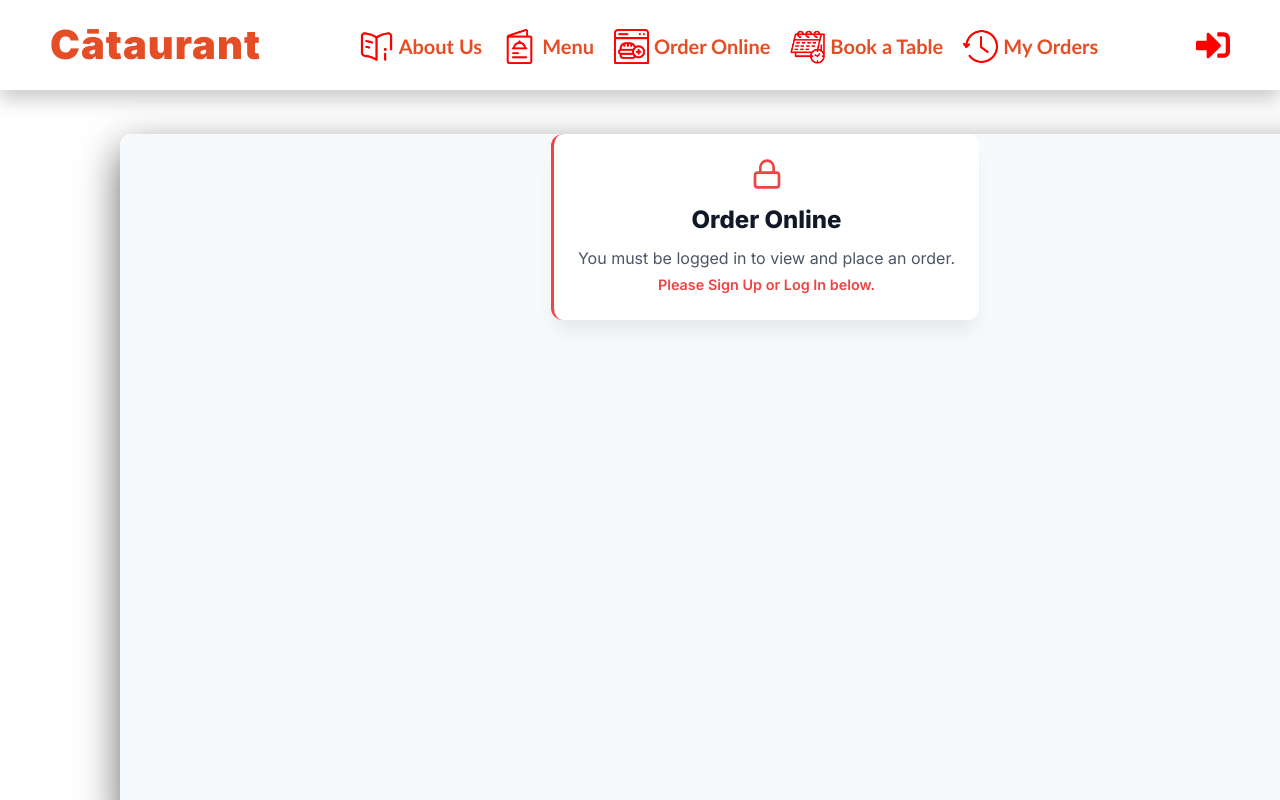
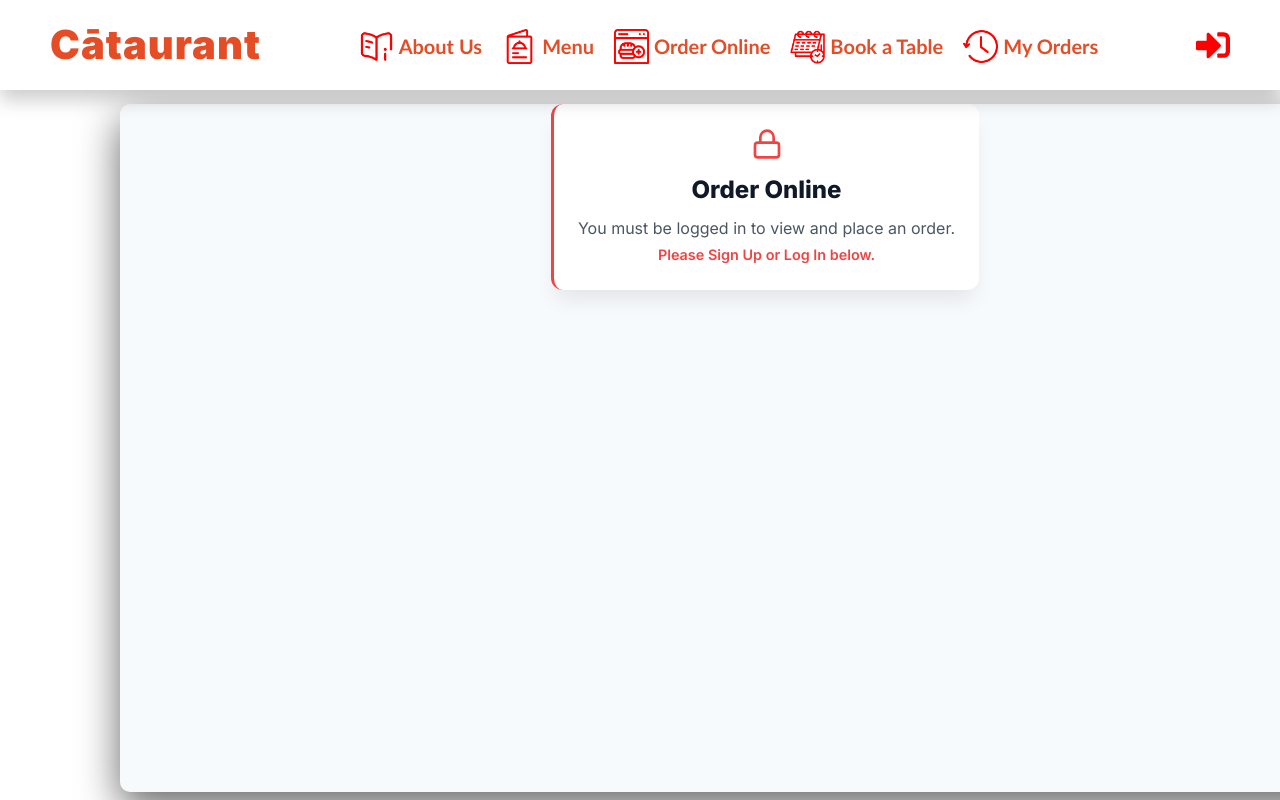
Before and after one commit to Eve435-IV/Ecommerce-Cataurant, a Next.js app: page /components/orderonline in a window 1280 px wide. Shown: the top 800 px of the page. Built offline with nearby package versions, Linux system fonts and the light colour scheme; what @mui/material-nextjs would draw is missing.

Commit message:
17/11/25

```diff
--- a/src/app/components/Cuisines/cuisine.module.css
+++ b/src/app/components/Cuisines/cuisine.module.css
@@ -49,7 +49,7 @@
     box-shadow: 0 15px 40px rgba(0, 0, 0, 0.6);
     background-color: #FFFFFF;
     font-family: 'Inter', 'Segoe UI', Tahoma, Geneva, Verdana, sans-serif;
-    margin-top: 110px;
+    margin-top: 80px;
 }
 
 .cuisineSelectorBar {
--- a/src/app/components/about/about.module.css
+++ b/src/app/components/about/about.module.css
@@ -1,5 +1,5 @@
 .pageWrapper {
-  margin-top: 110px;
+  margin-top: 80px;
   margin-bottom: 20px;
   border-radius: 10px;
   min-height: 1200px;
--- a/src/app/components/booktable/booktable.module.css
+++ b/src/app/components/booktable/booktable.module.css
@@ -1,5 +1,5 @@
 .pageContainer {
-  margin-top: 110px;
+  margin-top: 80px;
   border-radius: 12px;
   min-height: 86vh;
   background-color: #f9fafb;
--- a/src/app/components/orderonline/orderonline.module.css
+++ b/src/app/components/orderonline/orderonline.module.css
@@ -1,6 +1,6 @@
 .pageContainer,
 .loadingContainer{
-    margin-top: 110px;
+    margin-top: 80px;
   margin-bottom: 0px;
   border-radius: 10px;
   min-height: 86vh;
--- a/src/app/components/orderonline/page.tsx
+++ b/src/app/components/orderonline/page.tsx
@@ -21,7 +21,7 @@ import styles from "./orderonline.module.css";
 // =====================
 
 interface Product {
-  _id: string; // ✅ changed from id → _id (matches backend)
+  _id: string;
   name: string;
   description: string;
   price: number;
```
